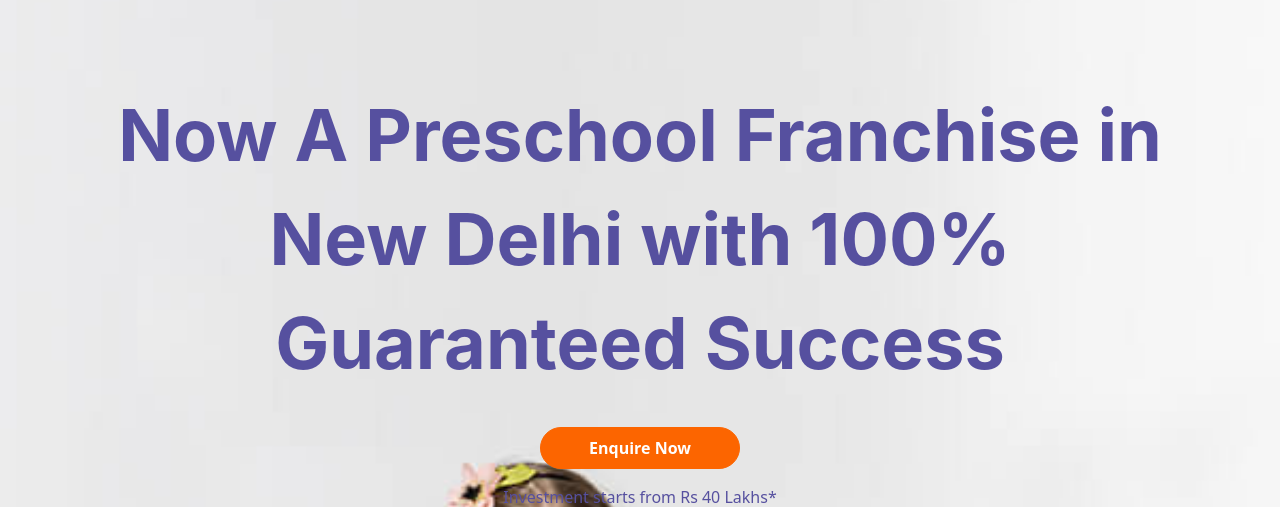
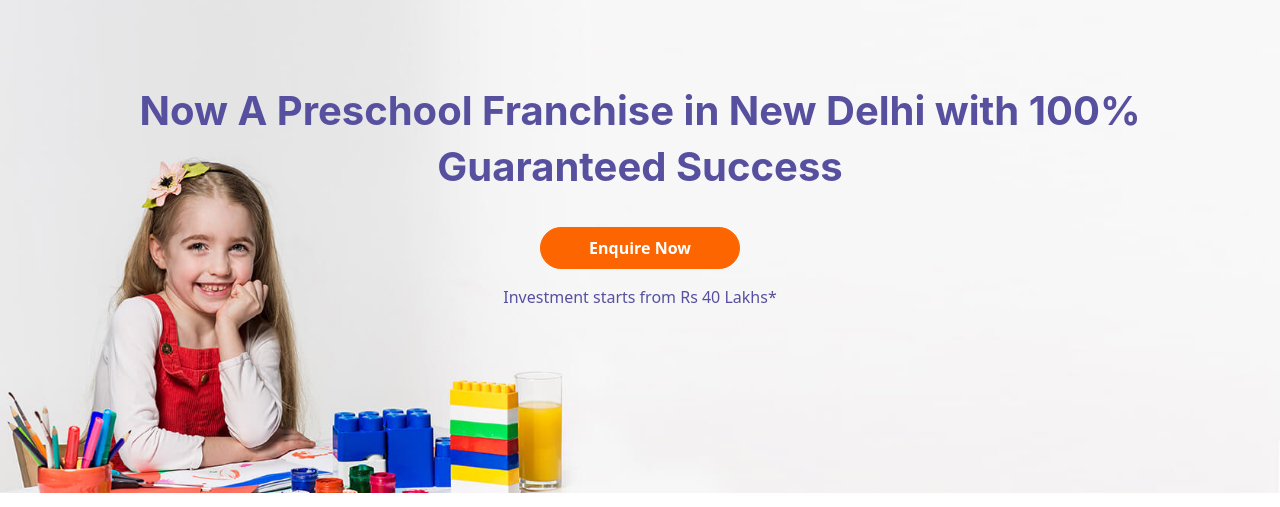
Before and after one commit to JavedKhanUI/ft-03-24, a plain HTML site: page page-1.html in a window 1280 px wide. Shown: the part 69-576 px from the top of the page. Drawn offline with nearby package versions, Linux system fonts and the light colour scheme.

Commit message:
Update style.css

```diff
--- a/style.css
+++ b/style.css
@@ -155,11 +155,22 @@ body {
       margin-bottom: 2rem;
     }
     .masthead .masthead-heading {
-      font-size: 4.5rem;
+      font-size: 2.5rem;
       font-weight: 700;
-      line-height: 6.5rem;
+      line-height: 3.5rem;
       margin-bottom: 2rem;
     }
+    .masthead.hero-img{
+      background:linear-gradient(to bottom, rgb(0 0 0 / 0%) 0%, rgb(0 0 0 / 0%) 100%), url("assets/main-img-d.jpg");
+      background-repeat: no-repeat;
+      background-attachment: scroll;
+      background-position: center center;
+      background-size: cover;
+    }
+    .masthead.hero-img .container {
+      margin-bottom: 7rem;
+  }
+
    }
 
    /* Large devices (desktops, 992px and up) */
```
